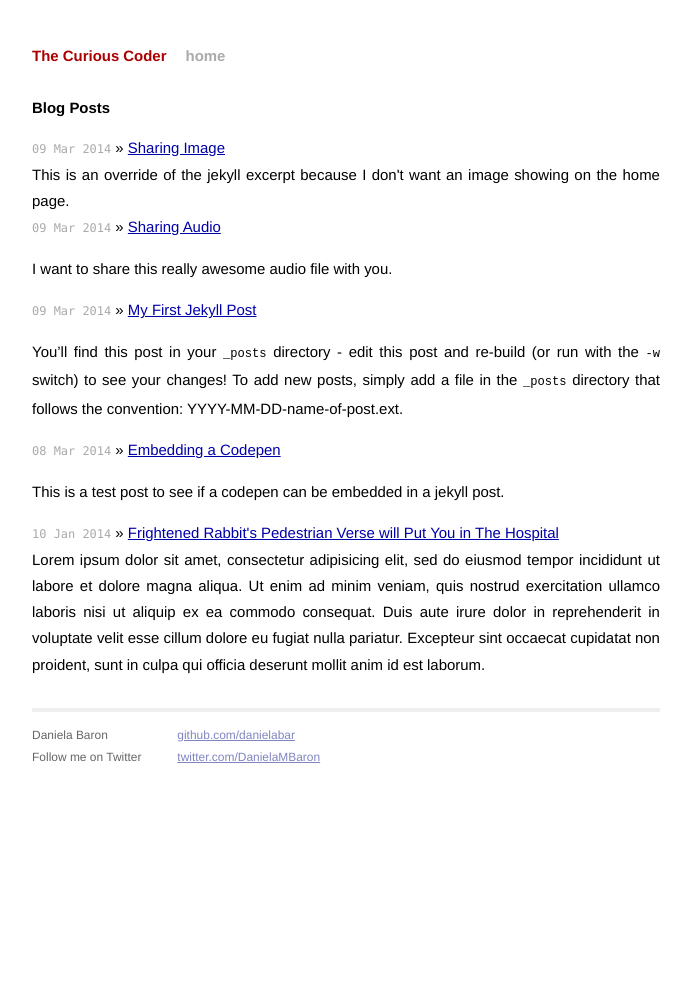
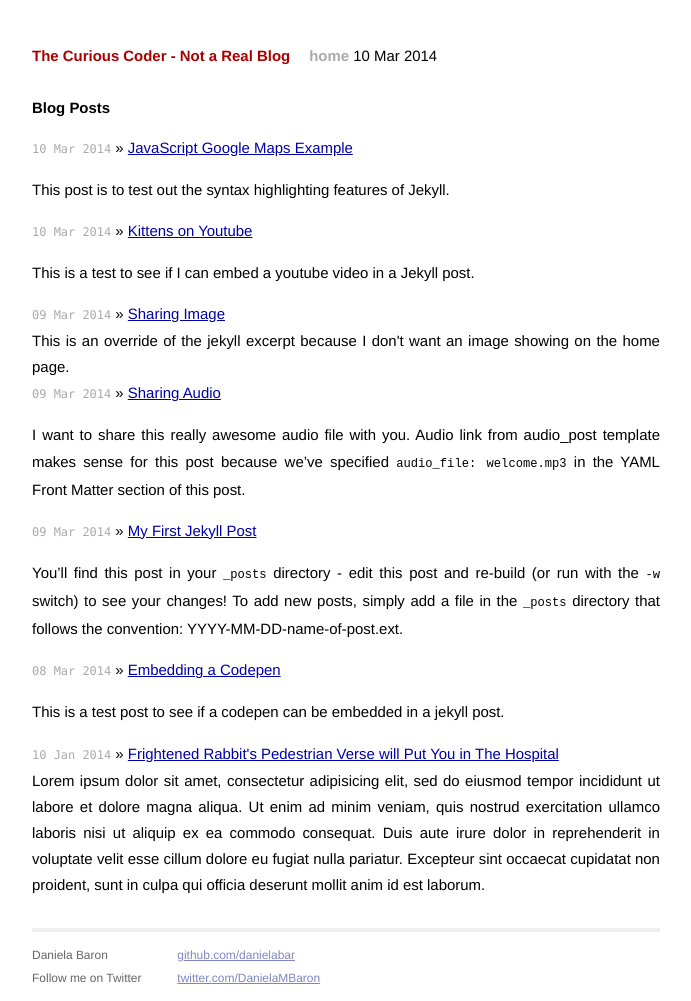
Before and after one commit to danielabar/superblog, a Jekyll site: the page built from index.html, in a window 1280 px wide. Shown: the whole page, without its empty margins (294-985 px from the left). Built offline with Jekyll 4.4.1, drawn with Linux system fonts in a browser that asks for light colours; Markdown is read by kramdown in place of the engine named in the settings; before the commit the page ends 945 px from its top, so only the background shows below that.

Commit message:
liquid templates, tags, filters

```diff
--- a/_config.yml
+++ b/_config.yml
@@ -1,4 +1,4 @@
-name: The Curious Coder
+name: The Curious Coder - Not a Real Blog
 markdown: redcarpet
 pygments: true
 
--- a/_layouts/default.html
+++ b/_layouts/default.html
@@ -19,6 +19,7 @@
           <div class="header">
             <h1 class="title"><a href="/">{{ site.name }}</a></h1>
             <a class="extra" href="/">home</a>
+            <span class="extra">{{ site.time | date_to_string }}</span>
           </div>
 
           {{ content }}
--- a/_posts/2014-03-09-audio-share.markdown
+++ b/_posts/2014-03-09-audio-share.markdown
@@ -7,6 +7,8 @@ audio_file: welcome.mp3
 ---
 
 I want to share this really awesome audio file with you.
+Audio link from audio_post template makes sense for this post because we've specified
+`audio_file: welcome.mp3` in the YAML Front Matter section of this post.
 
 [jekyll-gh]: https://github.com/mojombo/jekyll
 [jekyll]:    http://jekyllrb.com
--- /dev/null
+++ b/_posts/2014-03-10-cute-kittens.md
@@ -0,0 +1,11 @@
+---
+layout: post
+title: Kittens on Youtube
+date: 2014-03-10 14:15:39
+---
+
+This is a test to see if I can embed a youtube video in a Jekyll post.
+
+Here are some really cute kittens, after all, wasn't the internet invented so people could share their cat pictures?
+
+<iframe width="420" height="315" src="//www.youtube.com/embed/vdQj2ohqCBk" frameborder="0" allowfullscreen></iframe>
--- a/_posts/2014-03-10-frightened-rabbit.markdown
+++ b/_posts/2014-03-10-frightened-rabbit.markdown
@@ -1,5 +1,5 @@
 ---
-layout: post
+layout: audio_post
 title: "Frightened Rabbit's Pedestrian Verse will Put You in The Hospital"
 date: 2014-01-10
 excerpt: "Lorem ipsum dolor sit amet, consectetur adipisicing elit, sed do eiusmod tempor incididunt ut labore et dolore magna aliqua. Ut enim ad minim veniam, quis nostrud exercitation ullamco laboris nisi ut aliquip ex ea commodo consequat. Duis aute irure dolor in reprehenderit in voluptate velit esse cillum dolore eu fugiat nulla pariatur. Excepteur sint occaecat cupidatat non proident, sunt in culpa qui officia deserunt mollit anim id est laborum."
@@ -22,3 +22,6 @@ But I must explain to you how all this mistaken idea of denouncing pleasure and
 Section 1.10.33 of de Finibus Bonorum et Malorum", written by Cicero in 45 BC
 
 At vero eos et accusamus et iusto odio dignissimos ducimus qui blanditiis praesentium voluptatum deleniti atque corrupti quos dolores et quas molestias excepturi sint occaecati cupiditate non provident, similique sunt in culpa qui officia deserunt mollitia animi, id est laborum et dolorum fuga. Et harum quidem rerum facilis est et expedita distinctio. Nam libero tempore, cum soluta nobis est eligendi optio cumque nihil impedit quo minus id quod maxime placeat facere possimus, omnis voluptas assumenda est, omnis dolor repellendus. Temporibus autem quibusdam et aut officiis debitis aut rerum necessitatibus saepe eveniet ut et voluptates repudiandae sint et molestiae non recusandae. Itaque earum rerum hic tenetur a sapiente delectus, ut aut reiciendis voluptatibus maiores alias consequatur aut perferendis doloribus asperiores repellat.
+
+Note that this post is using the audio_post layout, however, the link in this case will be broken
+because we haven't specified an `audio_file` property in the YAML Front Matter for this post.
--- /dev/null
+++ b/_posts/2014-03-10-javascript-example.md
@@ -0,0 +1,26 @@
+---
+layout: post
+title:  "JavaScript Google Maps Example"
+date:   2014-03-10 15:15:39
+categories: javascript
+---
+
+This post is to test out the syntax highlighting features of Jekyll.
+
+Let's try some Javascript
+
+{% highlight javascript linenos=table %}
+var map;
+var TILE_SIZE = 256;
+var chicago = new google.maps.LatLng(41.850033,-87.6500523);
+
+function bound(value, opt_min, opt_max) {
+  if (opt_min != null) value = Math.max(value, opt_min);
+  if (opt_max != null) value = Math.min(value, opt_max);
+  return value;
+}
+
+function degreesToRadians(deg) {
+  return deg * (Math.PI / 180);
+}
+{% endhighlight %}
```
Also changed, not shown: _layouts/audio_post.html (+12 -2 lines).
